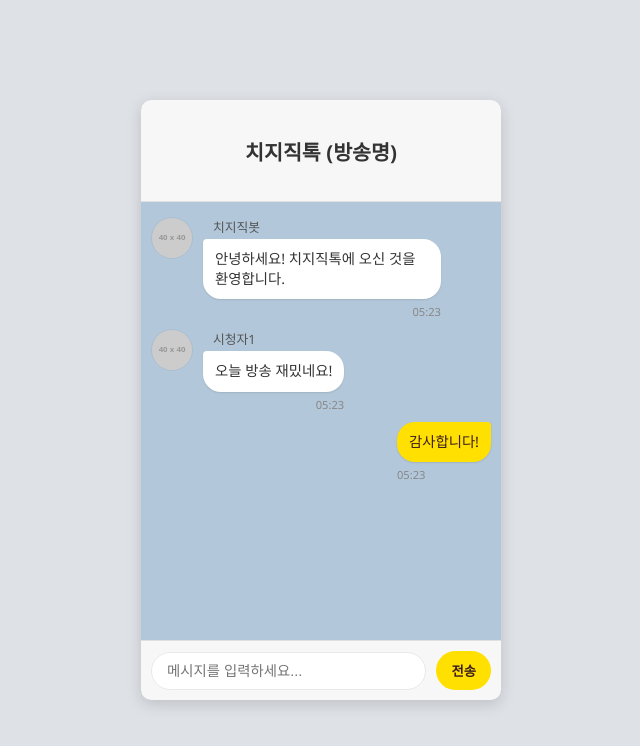
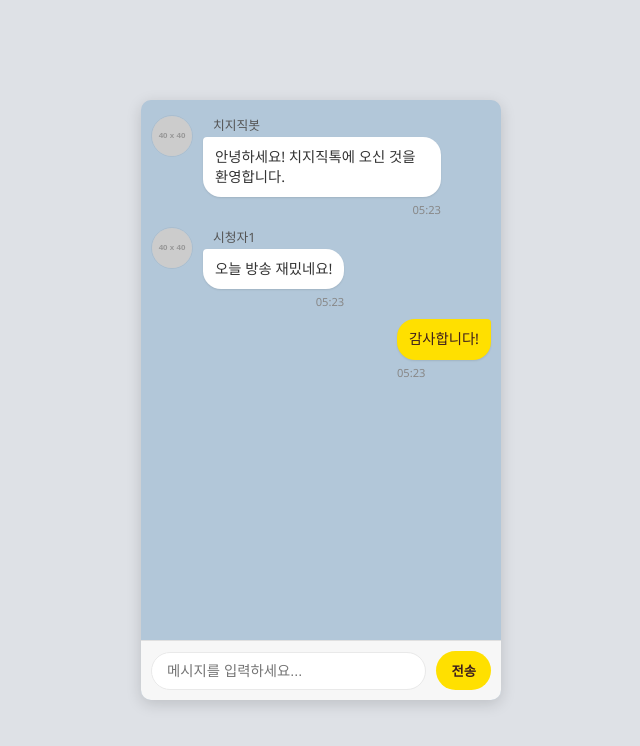
Before and after one commit to kogasa4875/ChzzkChat, a plain HTML site: page index.html in a window 1280 px wide. Shown: the whole page, without its empty margins (319-959 px from the left). Drawn offline with Linux system fonts and the light colour scheme; placeholder pictures from the web are drawn by us.

Commit message:
Update index.html

```diff
--- a/index.html
+++ b/index.html
@@ -2,12 +2,12 @@
 <html lang="ko">
 <head>
     <meta charset="UTF-8">
-    <meta name="viewport" content="width=device-width, initial-scale=1.0"> <title>치지직톡</title>
+    <meta name="viewport" content="width=device-width, initial-scale=1.0">
+    <title>치지직톡</title>
     <link rel="stylesheet" href="style.css">
 </head>
 <body>
-    <div class="chat-wrapper"> <div class="chat-header">
-            <h3>치지직톡 (방송명)</h3> </div>
+    <div class="chat-wrapper">
         <div class="chat-messages">
             </div>
         <div class="chat-input-area">
```
